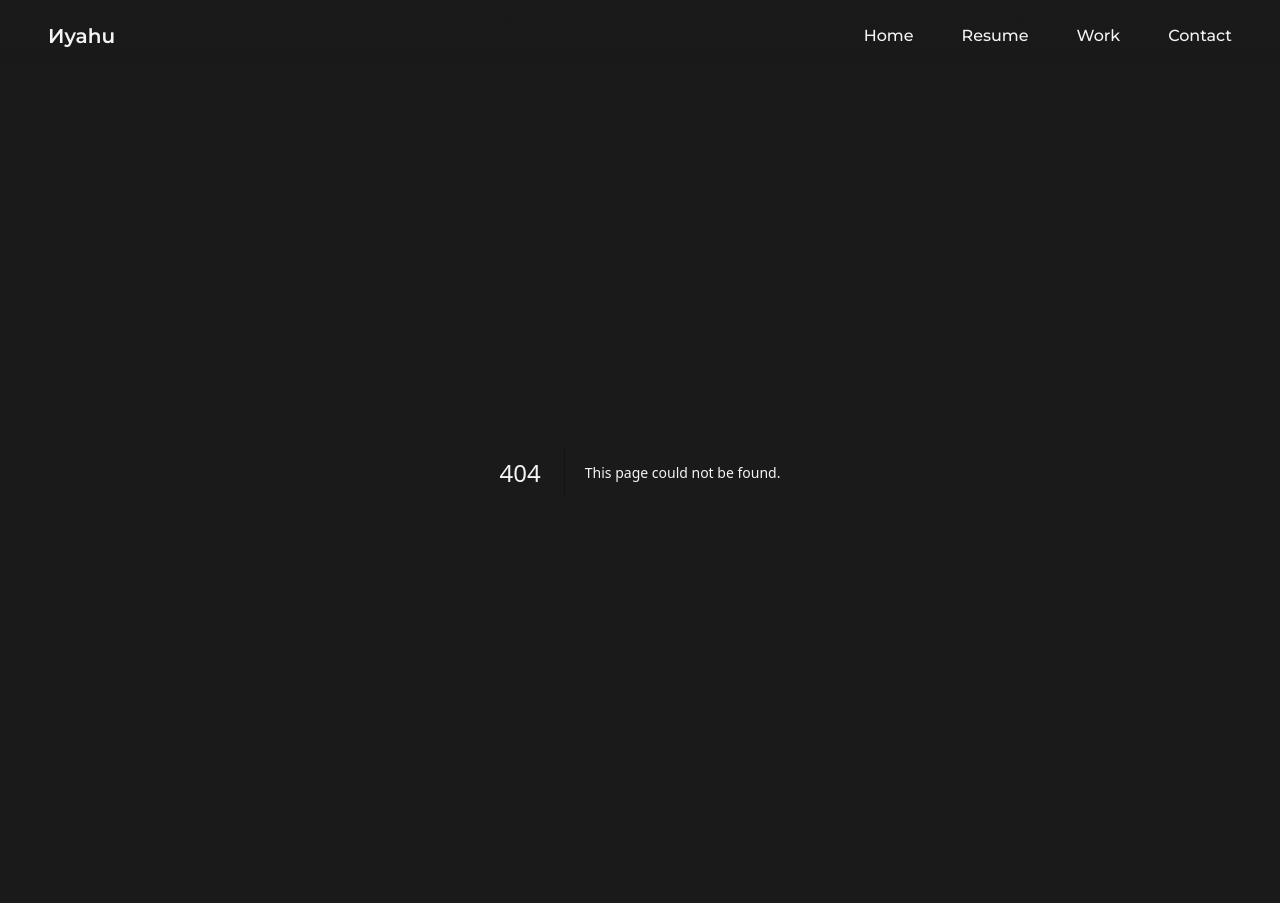
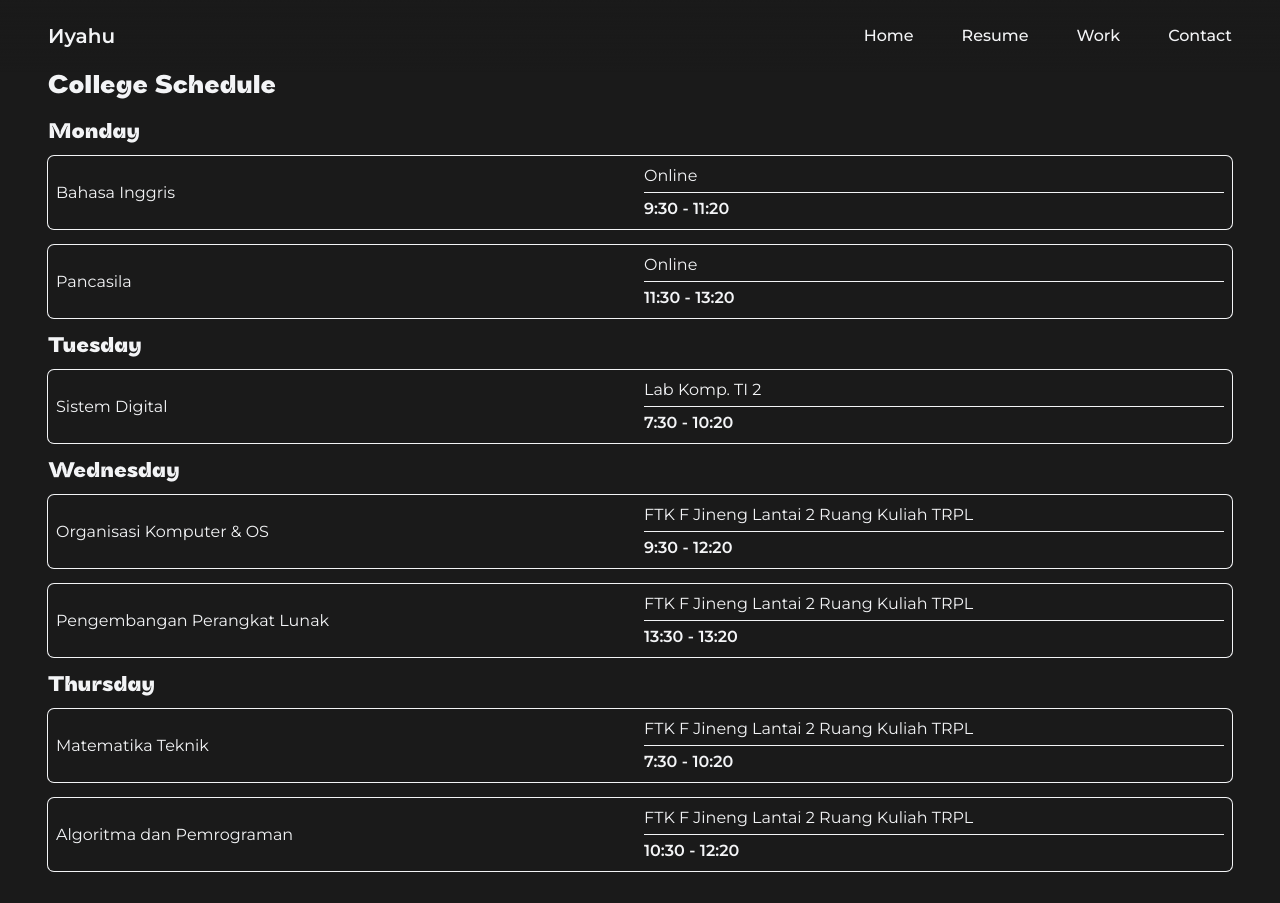
Before and after one commit to Marvvllo/portfolio, a Next.js app: page /schedule in a window 1280 px wide. Before the commit this address had no page. Before the commit the page ends 872 px from the top, so only its background shows below. Built offline with nearby package versions, Linux system fonts and the light colour scheme.

Commit message:
Added College Schedule

```diff
--- /dev/null
+++ b/components/ClassItem.jsx
@@ -0,0 +1,14 @@
+const ClassItem = ({ name, location, time }) => {
+  return (
+    <div className="grid grid-cols-2 items-center gap-2 rounded-md p-2 ring-1 ring-white">
+      <p>{name}</p>
+      <span className="flex flex-col gap-1">
+        <p>{location}</p>
+        <div className="h-[1px] w-full bg-white"></div>
+        <p className="font-semibold">{time}</p>
+      </span>
+    </div>
+  );
+};
+
+export default ClassItem;
--- /dev/null
+++ b/pages/schedule/index.tsx
@@ -0,0 +1,63 @@
+import ClassItem from "../../components/ClassItem.jsx";
+
+const SchedulePage = () => {
+  return (
+    <main className="flex flex-col gap-4 pb-8">
+      <h1 className="font-display text-2xl">College Schedule</h1>
+      <section>
+        <h2 className="mb-2 font-display text-xl">Monday</h2>
+        <span className="flex flex-col gap-4">
+          <ClassItem
+            name="Bahasa Inggris"
+            location="Online"
+            time="9:30 - 11:20"
+          />
+
+          <ClassItem name="Pancasila" location="Online" time="11:30 - 13:20" />
+        </span>
+      </section>
+      <section>
+        <h2 className="mb-2 font-display text-xl">Tuesday</h2>
+        <span className="flex flex-col gap-4">
+          <ClassItem
+            name="Sistem Digital"
+            location="Lab Komp. TI 2"
+            time="7:30 - 10:20"
+          />
+        </span>
+      </section>
+      <section>
+        <h2 className="mb-2 font-display text-xl">Wednesday</h2>
+        <span className="flex flex-col gap-4">
+          <ClassItem
+            name="Organisasi Komputer & OS"
+            location="FTK F Jineng Lantai 2 Ruang Kuliah TRPL"
+            time="9:30 - 12:20"
+          />
+          <ClassItem
+            name="Pengembangan Perangkat Lunak"
+            location="FTK F Jineng Lantai 2 Ruang Kuliah TRPL"
+            time="13:30 - 13:20"
+          />
+        </span>
+      </section>
+      <section>
+        <h2 className="mb-2 font-display text-xl">Thursday</h2>
+        <span className="flex flex-col gap-4">
+          <ClassItem
+            name="Matematika Teknik"
+            location="FTK F Jineng Lantai 2 Ruang Kuliah TRPL"
+            time="7:30 - 10:20"
+          />
+          <ClassItem
+            name="Algoritma dan Pemrograman"
+            location="FTK F Jineng Lantai 2 Ruang Kuliah TRPL"
+            time="10:30 - 12:20"
+          />
+        </span>
+      </section>
+    </main>
+  );
+};
+
+export default SchedulePage;
```
Also changed, not shown: tsconfig.json (+6 -1 lines).
